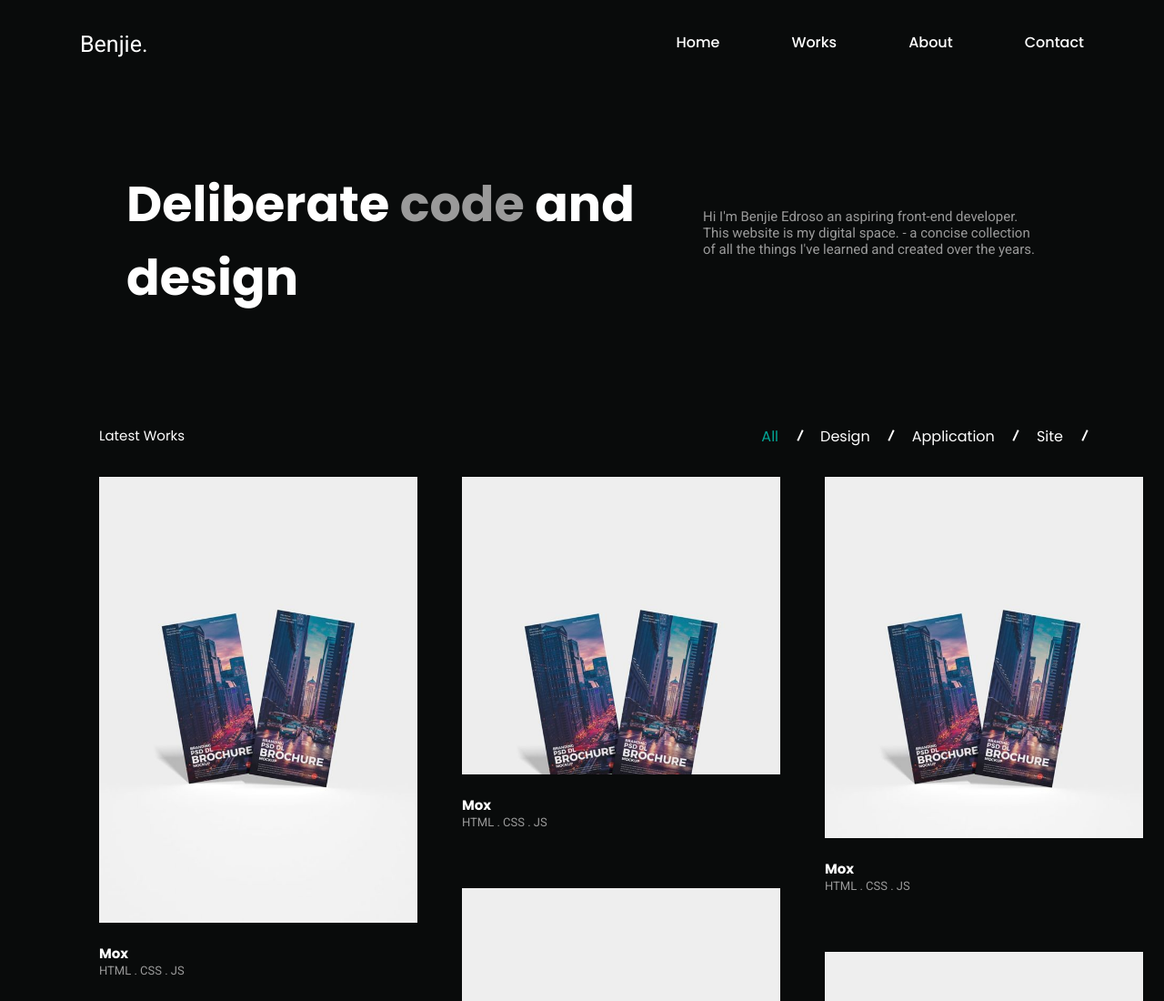
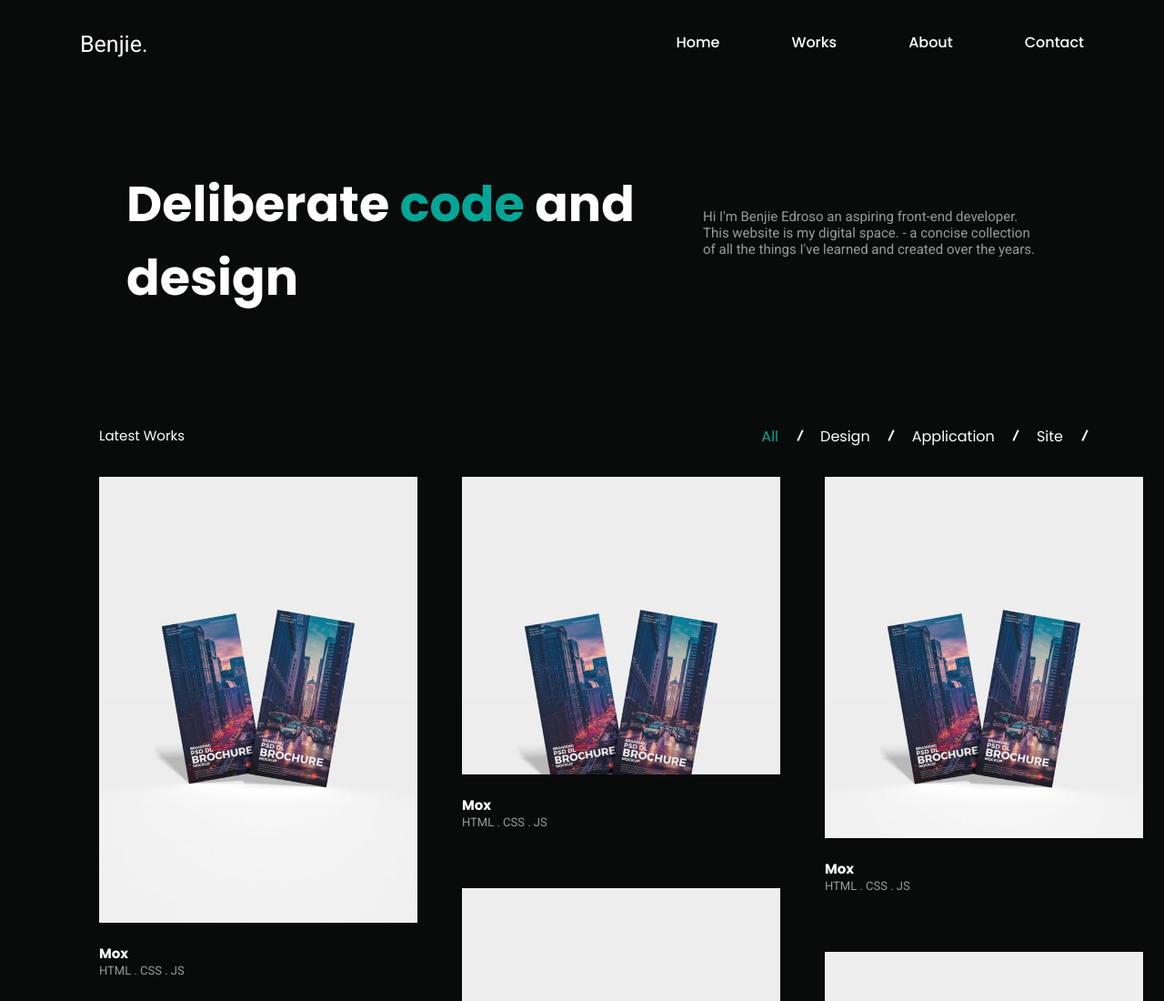
Before and after one commit to BenjieEdroso/BenjieEdroso.github.io, a website with bundled scripts: page index.html in a window 1280 px wide. Shown: the top 1100 px of the page at 91% size. Built offline with nearby package versions, Linux system fonts and the light colour scheme.

Commit message:
rebuild scss

```diff
--- a/css/style.css
+++ b/css/style.css
@@ -80,7 +80,7 @@ a {
   line-height: 65px;
 }
 .hero__green {
-  color: #9a9a9a;
+  color: #03a696;
 }
 .hero__green--contact {
   color: #03a696;
--- a/package.json
+++ b/package.json
@@ -4,7 +4,7 @@
   "description": "My portfolio for 2021",
   "main": "index.js",
   "scripts": {
-    "build:sass": "sass css/sass/style.scss css/style.css --watch"
+    "build:sass": "sass css/scss/style.scss css/style.css --watch"
   },
   "repository": {
     "type": "git",
```
Also changed, not shown: 1 other file.
